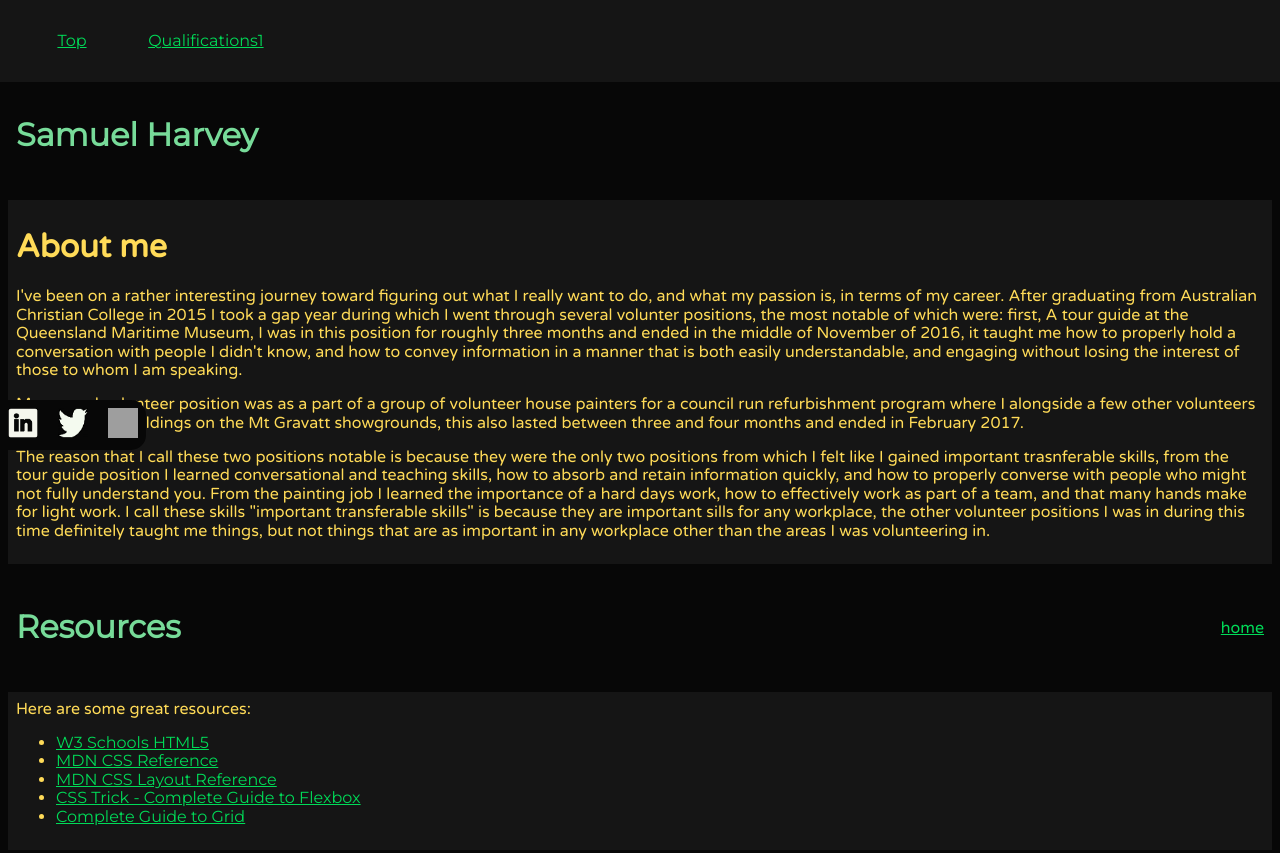
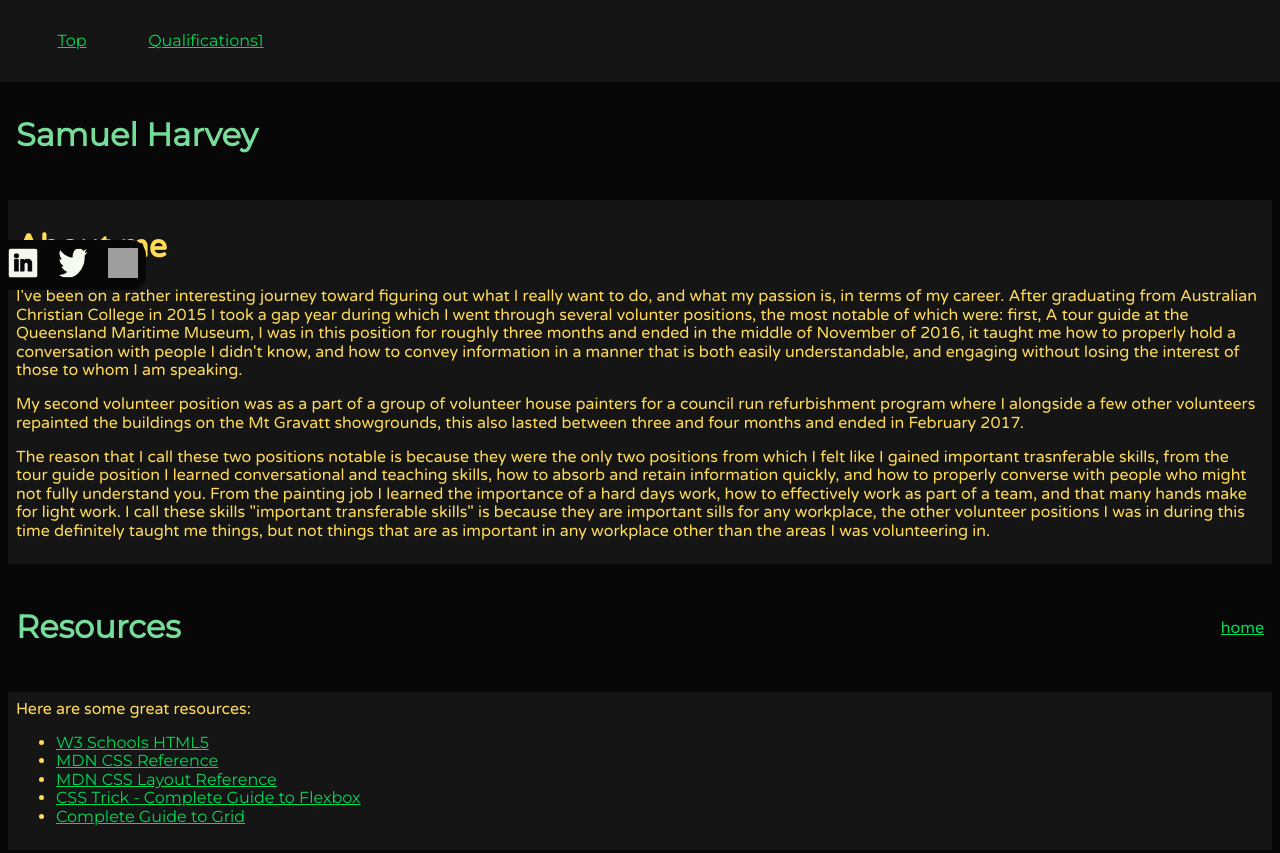
Before and after one commit to lDoughnutl/lDoughnutl.github.io, a plain HTML site: page index.html in a window 1280 px wide. Shown: the top 853 px of the page. Drawn offline with nearby package versions, Linux system fonts and the light colour scheme; grey boxes are pictures that could not be loaded.

Commit message:
Moved the profiles scroller to the top left of the page

```diff
--- a/styles/partials/_page.scss
+++ b/styles/partials/_page.scss
@@ -21,7 +21,7 @@ nav {
 	background-color: #070707;
 	position: fixed;
 	left: 0;
-	bottom: 350px;
+	top: 30vh;
 	border-radius: 0px 15px 15px 0px;
 	flex-flow: column;
 	img {
```
Also changed, not shown: styles/style.css, 1 other file.
